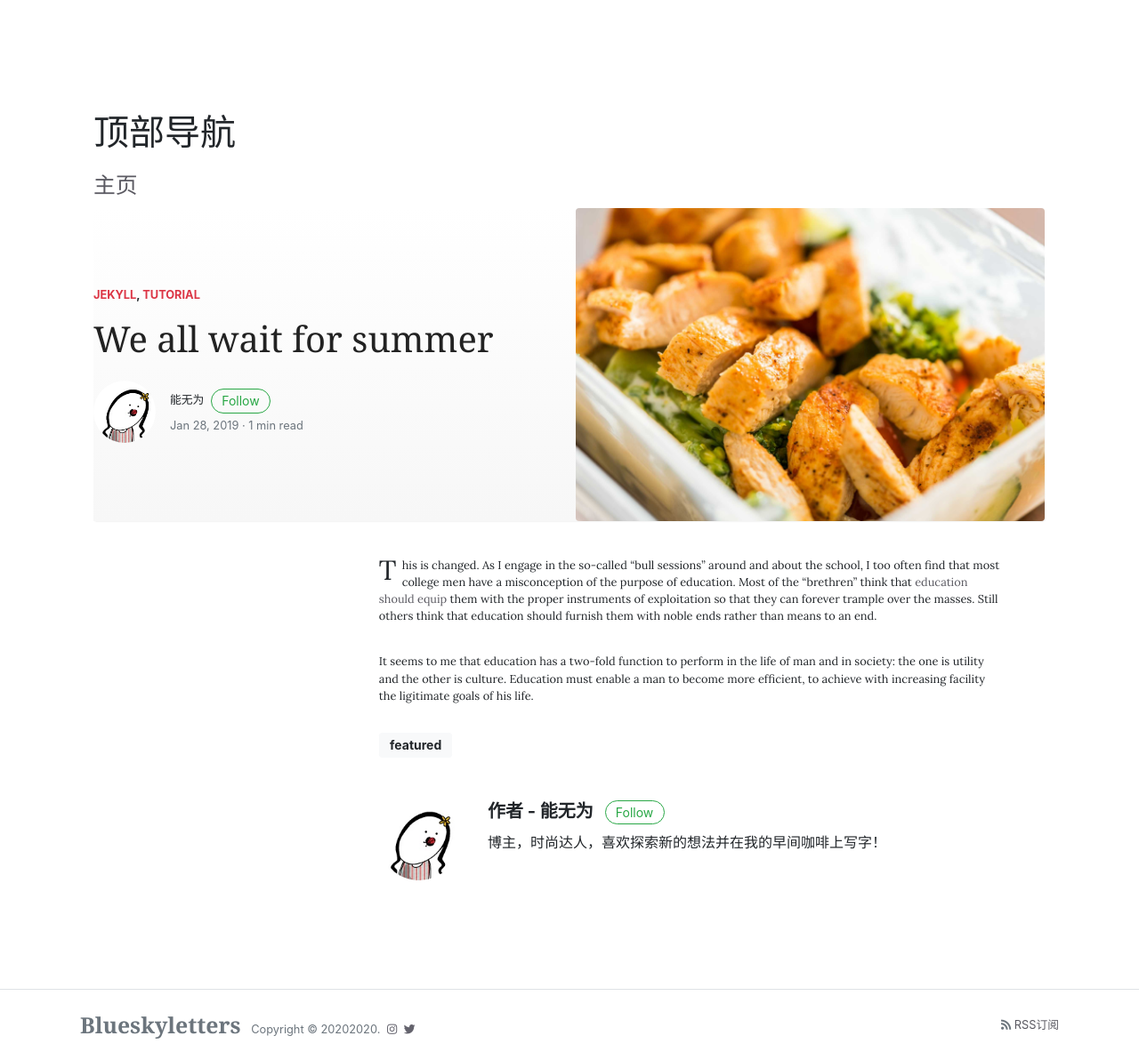
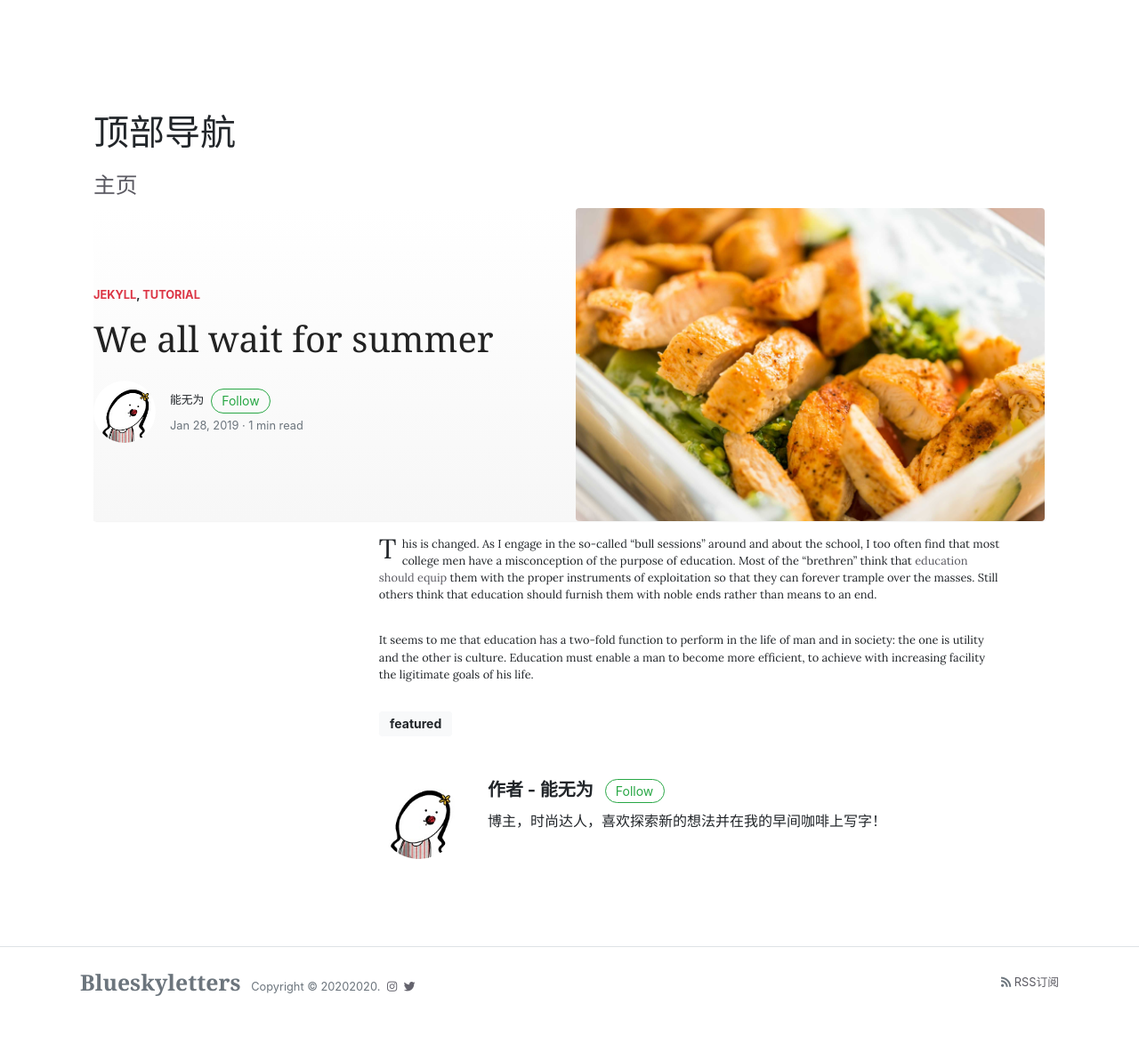
Before and after one commit to nengwuzhi/nengwuzhi.github.iom, a Jekyll site: the page built from _posts/2019-01-28-we-all-wait-for-summer.md, in a window 1280 px wide. Shown: the whole page at 89% size. Built offline with Jekyll 4.4.1, drawn with Linux system fonts in a browser that asks for light colours; nearby versions of some CDN libraries; comment, search, counter and statistics services are not loaded; after the commit the page ends 1144 px from its top, so only the background shows below that.

Commit message:
Update post.html

```diff
--- a/_layouts/post.html
+++ b/_layouts/post.html
@@ -16,8 +16,8 @@ layout: default
       <nav class="navbar navbar-default " role="navigation">
           <div class="container">
             <!-- 品牌和切换组合以获得更好的移动显示效果 -->
-             <div class="navbar-header">
-              <a class="navbar-brand" href="{{site.baseurl}}/index.html">主页</a>
+            <div class="navbar-header">
+              <a class="navbar-brand" href="#">主页</a>
             </div>
 
 	    <!--收集导航链接，表单和其他内容以进行切换 -->
@@ -75,7 +75,7 @@ layout: default
 
 
 
-<div class="container-lg pt-4 pb-4">
+<div class="container">
 	<div class="row justify-content-center">
 
 
```
